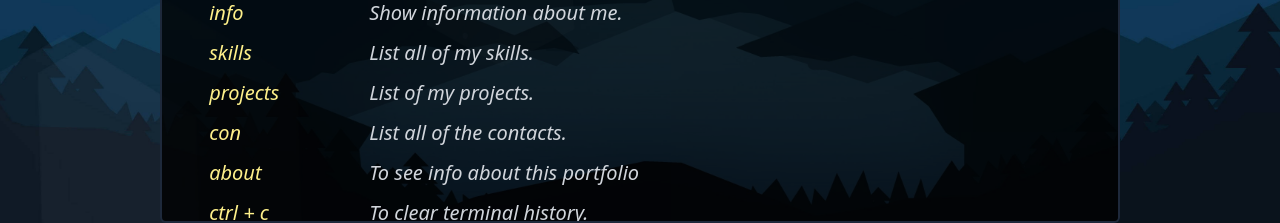
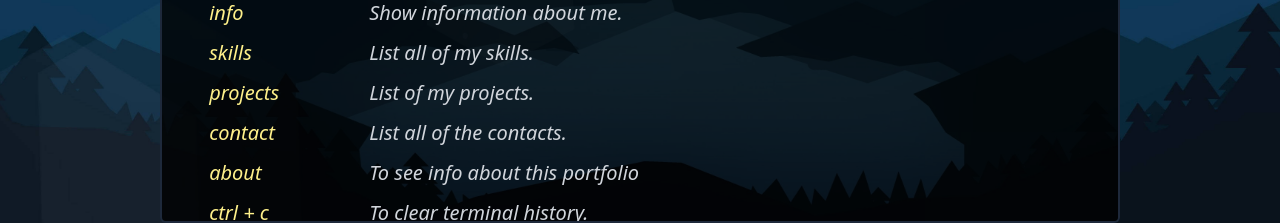
Before and after one commit to InYoDream/Portfolio, a React (Vite) app: page / in a window 1280 px wide. Shown: the part 498-721 px from the top of the page. Built offline with nearby package versions, Linux system fonts and the light colour scheme; a web font is replaced by a local one.

Commit message:
minute change to commands

```diff
--- a/src/cmd/Help.tsx
+++ b/src/cmd/Help.tsx
@@ -7,7 +7,7 @@ export default function Help() {
 		{ cmd: "info", detail: "Show information about me." },
 		{ cmd: "skills", detail: "List all of my skills." },
         { cmd: "projects", detail: "List of my projects." },
-		{ cmd: "con", detail: "List all of the contacts." },
+		{ cmd: "contact", detail: "List all of the contacts." },
 		{ cmd: "about", detail: "To see info about this portfolio" },
         { cmd: "ctrl + c", detail: "To clear terminal history."},
 	];
--- a/src/components/UserInput.tsx
+++ b/src/components/UserInput.tsx
@@ -74,7 +74,7 @@ export default function CmdUserInput({ onSubmit }: CmdUserInputProp) {
 							setShowFakeCursor(false);
 						}}
 						ref={inputRef}
-						placeholder="try help , info , skills , con , about , projects "
+						placeholder="try help , info , skills , contact , about , projects "
 					/>
 				</form>
 			}
--- a/src/utils/CmdRecognize.tsx
+++ b/src/utils/CmdRecognize.tsx
@@ -28,7 +28,7 @@ function CmdRecognize(cmd: string): CmdHistory {
 				Component: Skills,
 				time: "",
 			};
-		case "con":
+		case "contact":
 			return {
 				cmd,
 				Component: Contact,
```
